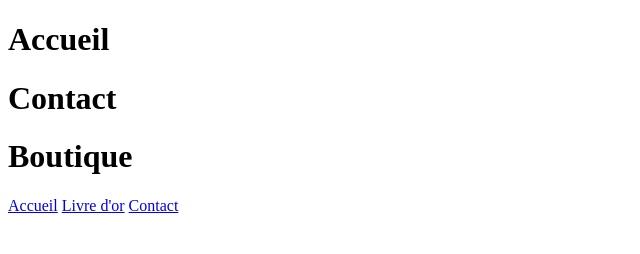
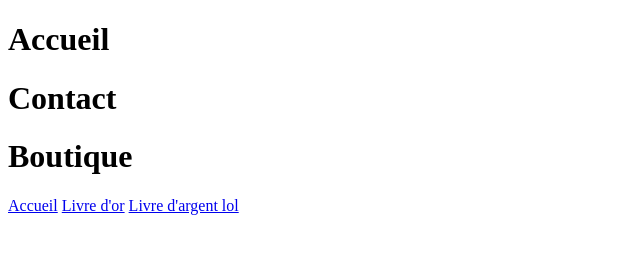
Before and after one commit to dubocqu/projetGITTD, a plain HTML site: page index.html in a window 1280 px wide. Shown: the full height of the page, 0-640 px from the left. Drawn offline with Linux system fonts and the light colour scheme; files that its build step writes are made by us from their sources; files whose address does not match are found by name.

Commit message:
ajout lien menu

```diff
--- a/index.html
+++ b/index.html
@@ -15,7 +15,7 @@
         <div id="menu">
             <a href="Accueil.html" target="blank">Accueil</a>
             <a href="LivreOr2.html" target="blank">Livre d'or</a>
-            <a href="Contact" target="blank">Contact</a>
+            <a href="test.html" target="blank">Livre d'argent lol</a>
 
         </div>
 
```
